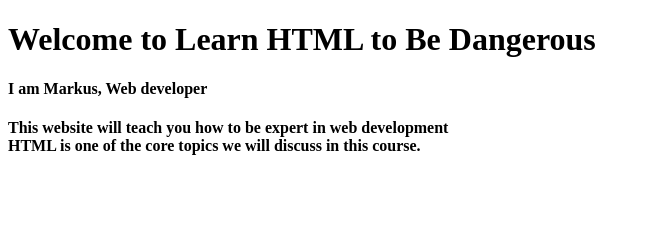
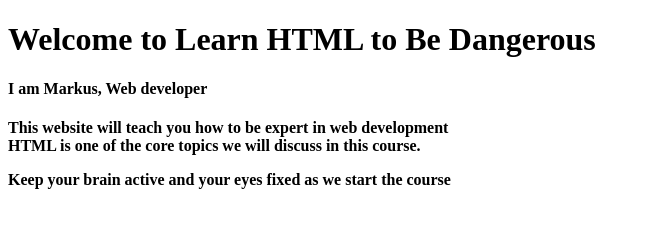
Before and after one commit to nyiburi/learnWebDev, a plain HTML site: page learnHTML/index.html in a window 1280 px wide. Shown: the whole page, without its empty margins (0-650 px from the left). Drawn offline with Linux system fonts and the light colour scheme.

Commit message:
A paragraph added

```diff
--- a/learnHTML/index.html
+++ b/learnHTML/index.html
@@ -8,6 +8,6 @@
 		<h4>I am Markus, Web developer<h4>
 		<p>This website will teach you how to be expert in web development <br>
 		HTML is one of the core topics we will discuss in this course.</p>
-
+		<p>Keep your brain active and your eyes fixed as we start the course</p>
 	</body>
 </html>
```
